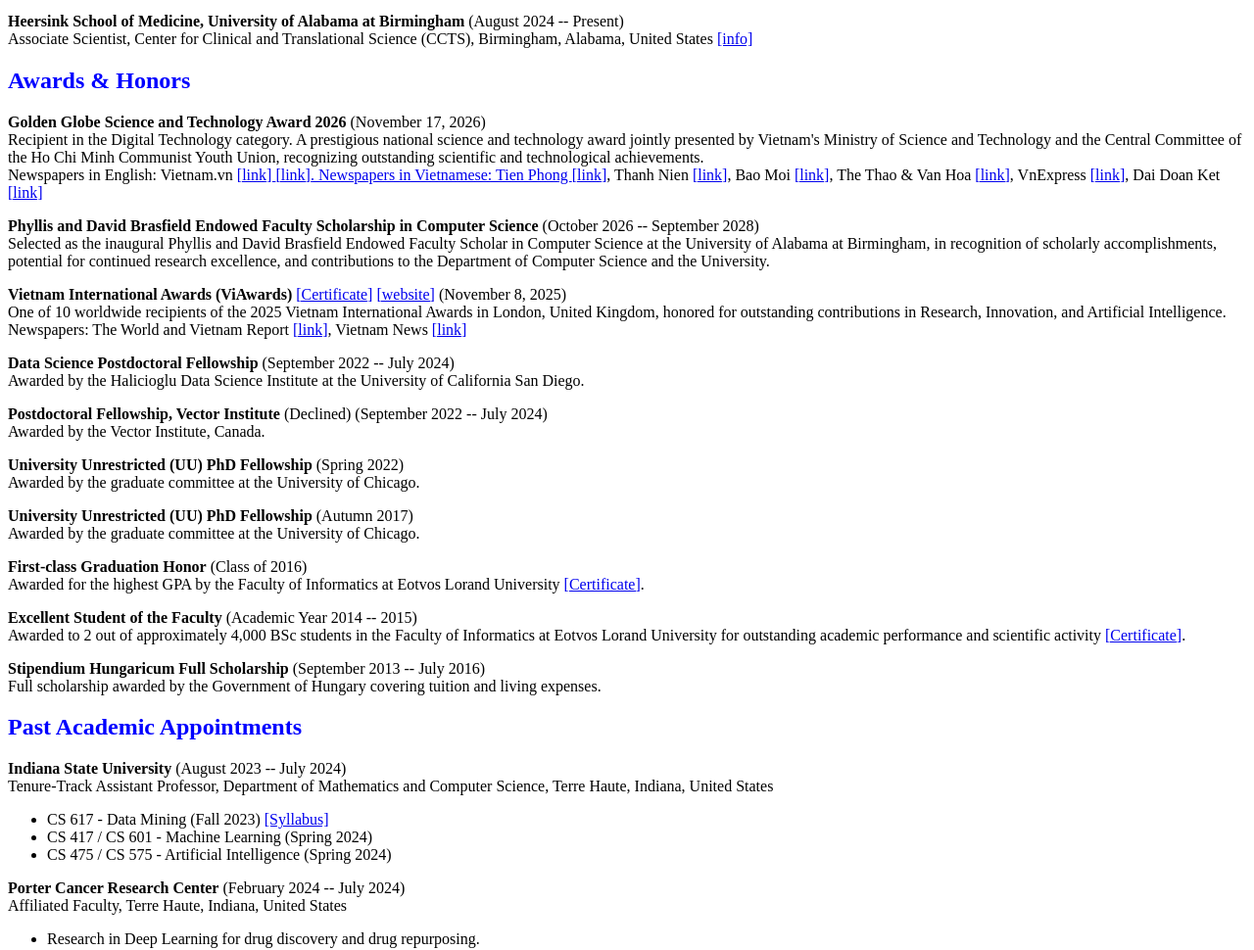
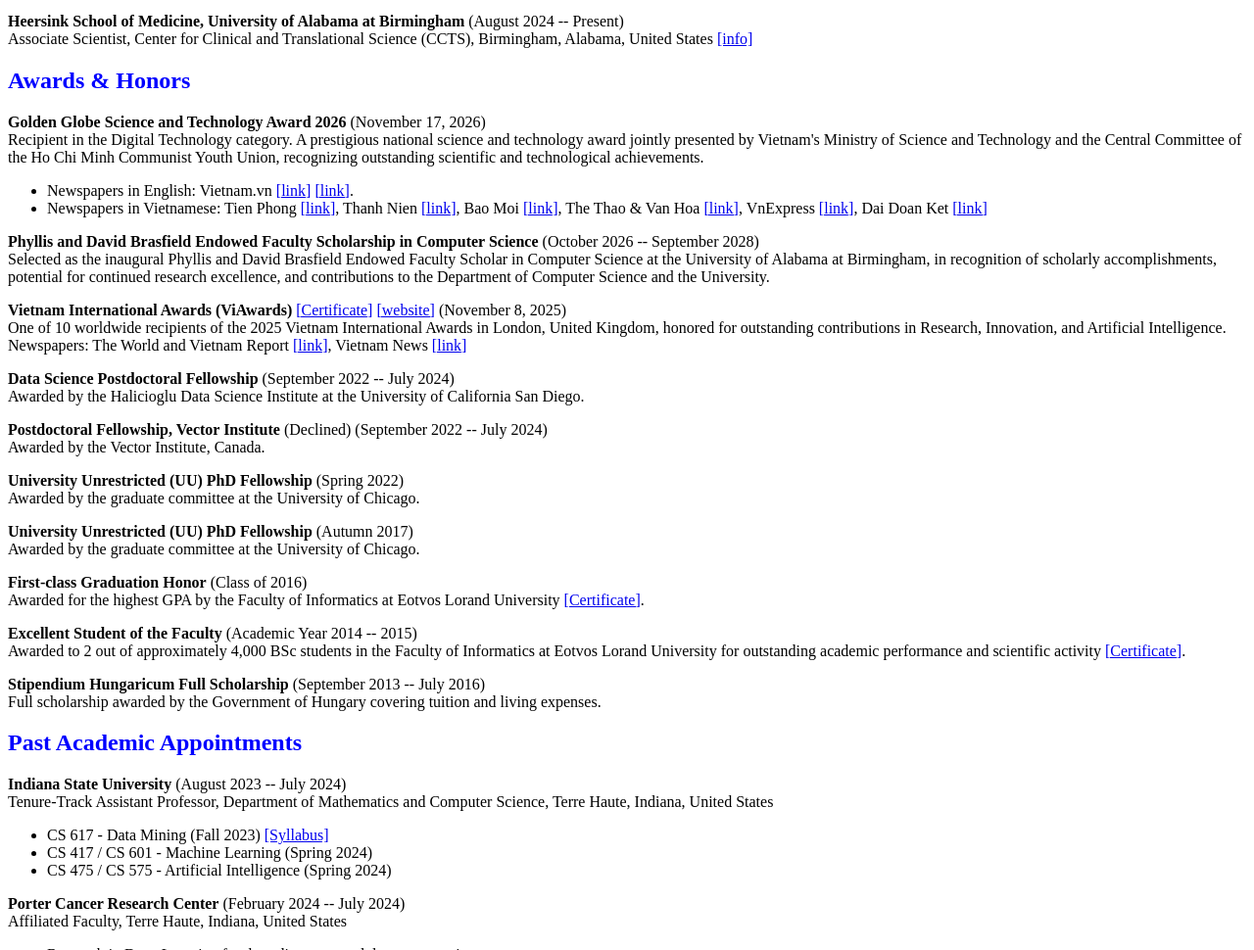
Before and after one commit to HyTruongSon/HySonLab, a plain HTML site: page index.html in a window 1280 px wide. Shown: the part 1175-2145 px from the top of the page at 98% size. Drawn offline with Linux system fonts and the light colour scheme.

Commit message:
Update index.html

```diff
--- a/index.html
+++ b/index.html
@@ -106,9 +106,11 @@ A prestigious national science and technology award
 jointly presented by Vietnam's Ministry of Science and Technology
 and the Central Committee of the Ho Chi Minh Communist Youth Union,
 recognizing outstanding scientific and technological achievements. <br>
-Newspapers in English: Vietnam.vn
-<a href="https://www.vietnam.vn/en/10-nha-khoa-hoc-tre-xuat-sac-nhan-giai-thuong-qua-cau-vang-nam-2026">[link]
-<a href="https://www.vietnam.vn/en/giai-thuong-qua-cau-vang-2026-ton-vinh-10-tai-nang-tre-ve-cac-cong-nghe-chien-luoc-quoc-gia">[link]. Newspapers in Vietnamese: Tien Phong
+<ul>
+<li>Newspapers in English: Vietnam.vn
+<a href="https://www.vietnam.vn/en/10-nha-khoa-hoc-tre-xuat-sac-nhan-giai-thuong-qua-cau-vang-nam-2026">[link]</a>
+<a href="https://www.vietnam.vn/en/giai-thuong-qua-cau-vang-2026-ton-vinh-10-tai-nang-tre-ve-cac-cong-nghe-chien-luoc-quoc-gia">[link]</a>.</li>
+<li>Newspapers in Vietnamese: Tien Phong
 <a href="https://tienphong.vn/cong-bo-10-nha-khoa-hoc-tre-dat-giai-thuong-qua-cau-vang-2026-post1893107.tpo">[link]</a>,
 Thanh Nien
 <a href="https://thanhnien.vn/danh-sach-10-nha-khoa-hoc-tre-xuat-sac-nhan-giai-thuong-qua-cau-vang-nam-2026-185261110144953581.htm">[link]</a>,
@@ -119,7 +121,8 @@ The Thao & Van Hoa
 VnExpress
 <a href="https://vnexpress.net/10-nha-khoa-hoc-tre-doat-giai-thuong-qua-cau-vang-2026-5143146-p2.html">[link]</a>,
 Dai Doan Ket
-<a href="https://daidoanket.vn/10-nha-khoa-hoc-tre-xuat-sac-nhan-giai-thuong-khoa-hoc-cong-nghe-qua-cau-vang-nam-2026.html">[link]</a>
+<a href="https://daidoanket.vn/10-nha-khoa-hoc-tre-xuat-sac-nhan-giai-thuong-khoa-hoc-cong-nghe-qua-cau-vang-nam-2026.html">[link]</a></li>
+</ul>
 </p>
 
 <p>
```
